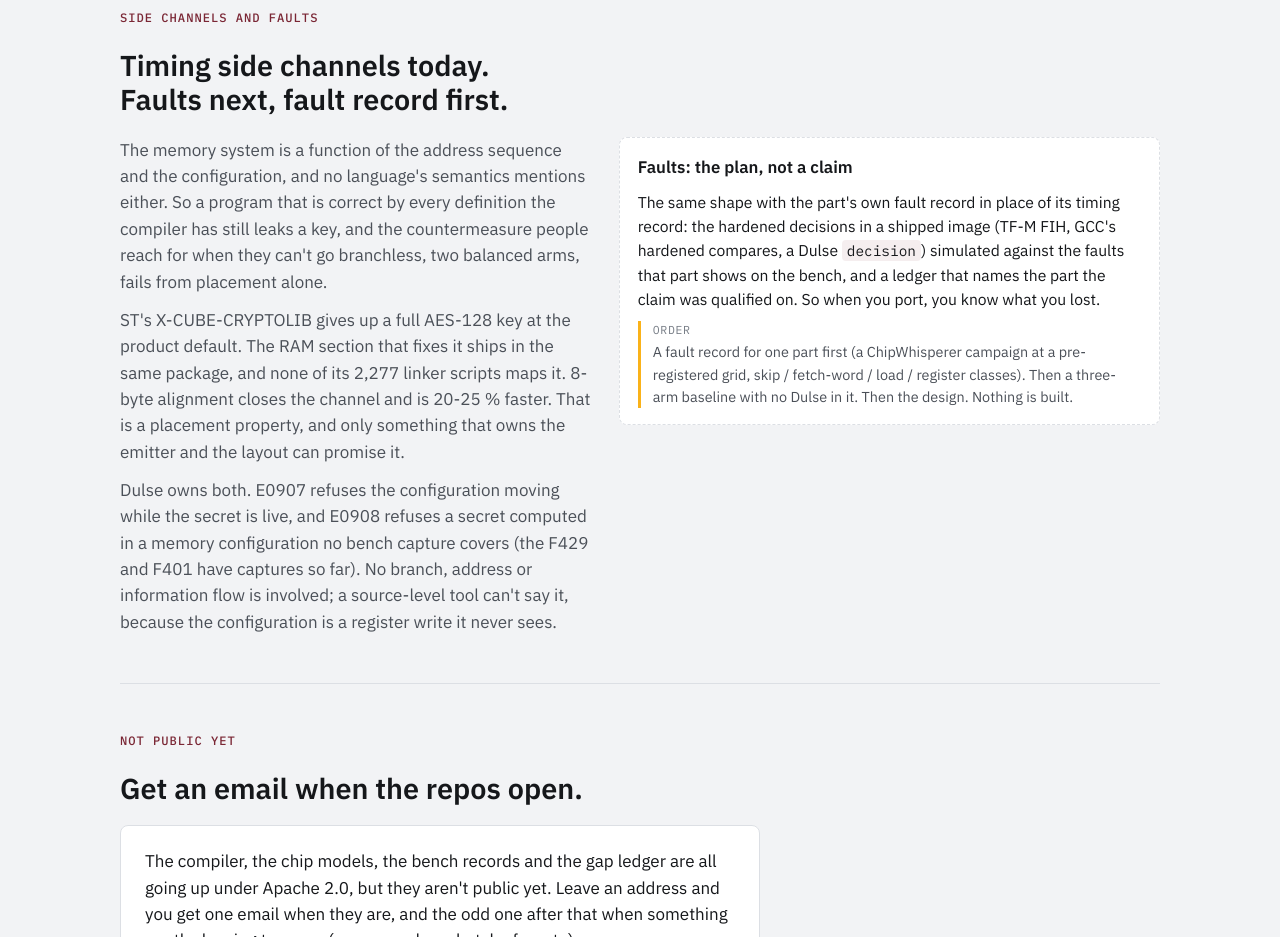
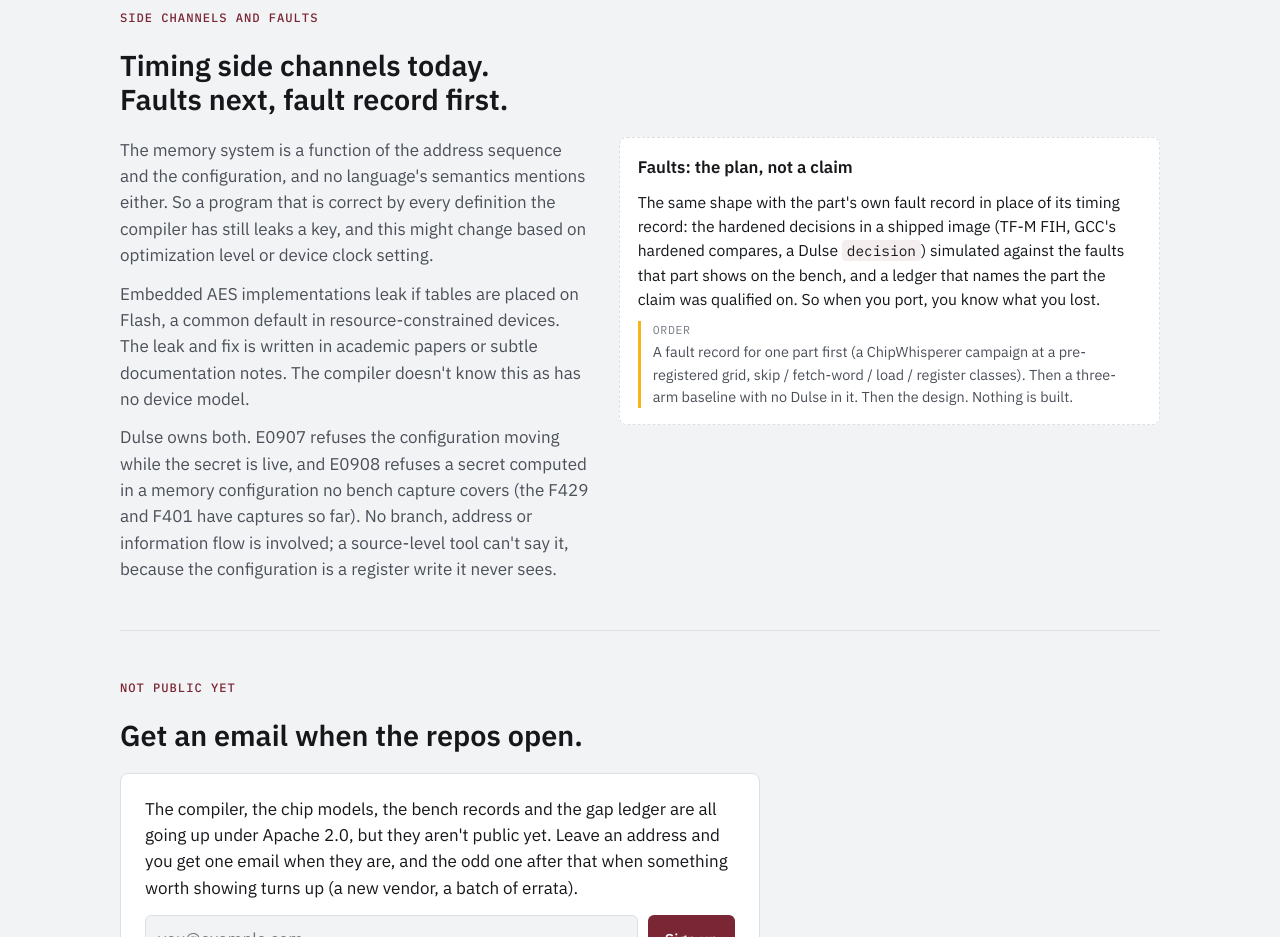
Before and after one commit to dulselang/dulse-site, a plain HTML site: page index.html in a window 1280 px wide. Shown: the part 3540-4477 px from the top of the page. Drawn offline with Linux system fonts and the light colour scheme.

Commit message:
Side channels: reword, drop the vendor library example
Co-Authored-By: Claude Fable 5.2 <noreply@anthropic.com>

```diff
--- a/index.html
+++ b/index.html
@@ -286,8 +286,8 @@ task fn control() every 1ms deadline 100us on TIM6 {
     <h2>Timing side channels today. Faults next, fault record first.</h2>
     <div class="two">
       <div class="copy">
-        <p>The memory system is a function of the address sequence and the configuration, and no language's semantics mentions either. So a program that is correct by every definition the compiler has still leaks a key, and the countermeasure people reach for when they can't go branchless, two balanced arms, fails from placement alone.</p>
-        <p>ST's X-CUBE-CRYPTOLIB gives up a full AES-128 key at the product default. The RAM section that fixes it ships in the same package, and none of its 2,277 linker scripts maps it. 8-byte alignment closes the channel and is 20-25 % faster. That is a placement property, and only something that owns the emitter and the layout can promise it.</p>
+        <p>The memory system is a function of the address sequence and the configuration, and no language's semantics mentions either. So a program that is correct by every definition the compiler has still leaks a key, and this might change based on optimization level or device clock setting.</p>
+        <p>Embedded AES implementations leak if tables are placed on Flash, a common default in resource-constrained devices. The leak and fix is written in academic papers or subtle documentation notes. The compiler doesn't know this as has no device model.</p>
         <p>Dulse owns both. E0907 refuses the configuration moving while the secret is live, and E0908 refuses a secret computed in a memory configuration no bench capture covers (the F429 and F401 have captures so far). No branch, address or information flow is involved; a source-level tool can't say it, because the configuration is a register write it never sees.</p>
       </div>
       <div style="display:grid;gap:12px">
```
